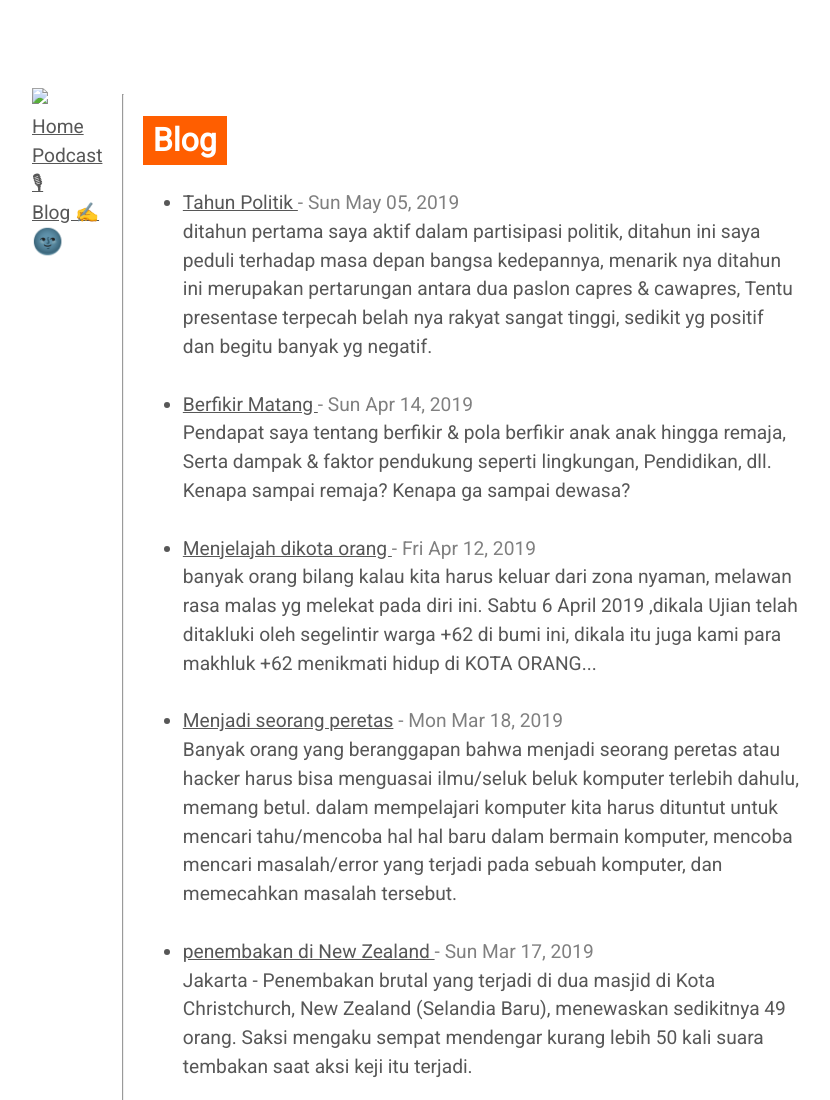
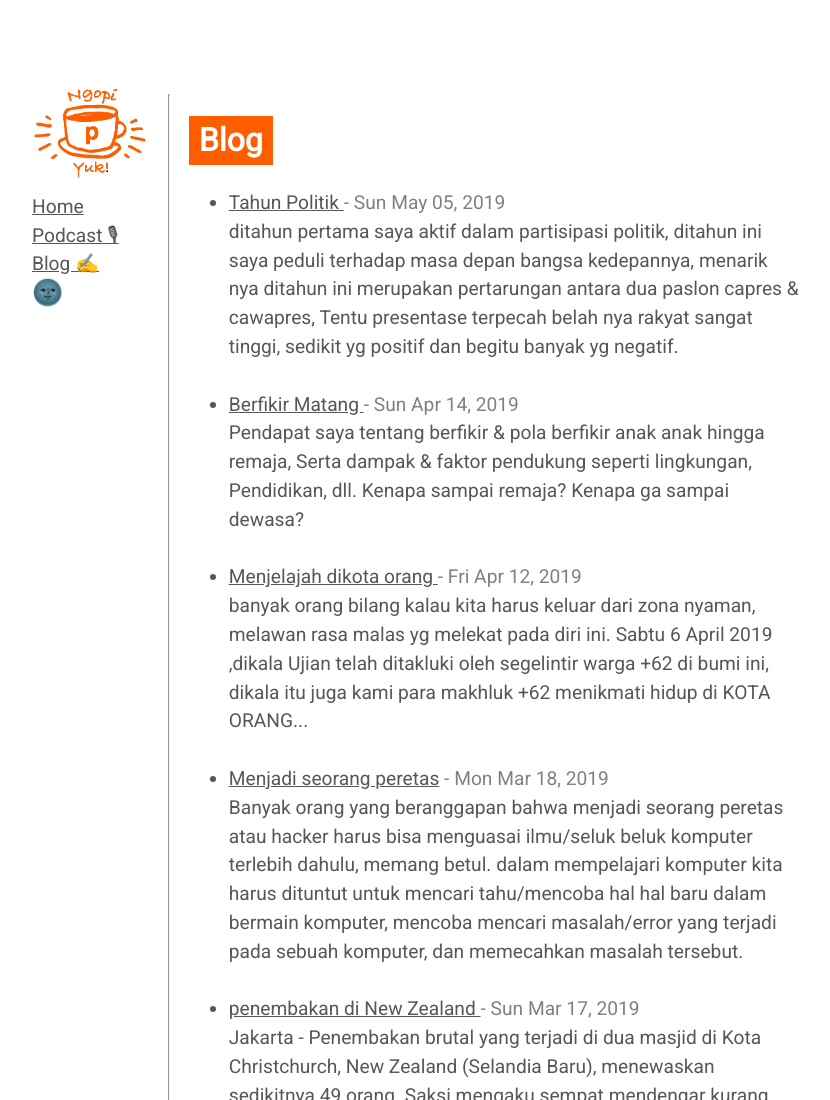
Before and after one commit to ngopi-yuk/ngopi-yuk.github.io, a plain HTML site: page blog/index.html in a window 1280 px wide. Shown: the top 1100 px of the page, without its empty margins (224-1054 px from the left). Drawn offline with Linux system fonts and the light colour scheme.

Commit message:
Update index.html

```diff
--- a/blog/index.html
+++ b/blog/index.html
@@ -50,7 +50,7 @@
 
         <div class="columns">
             <div id="article">
-              <img style="height: 100px;" src="images/kopi.png">
+              <img style="height: 100px;" src="../images/kopi.png">
               <!--h3 class="is-headline" >@ngopiyuk</h3-->
               <br>
                   <a href="https://ngopiyuk.netlify.com/">Home</a><br>
```
